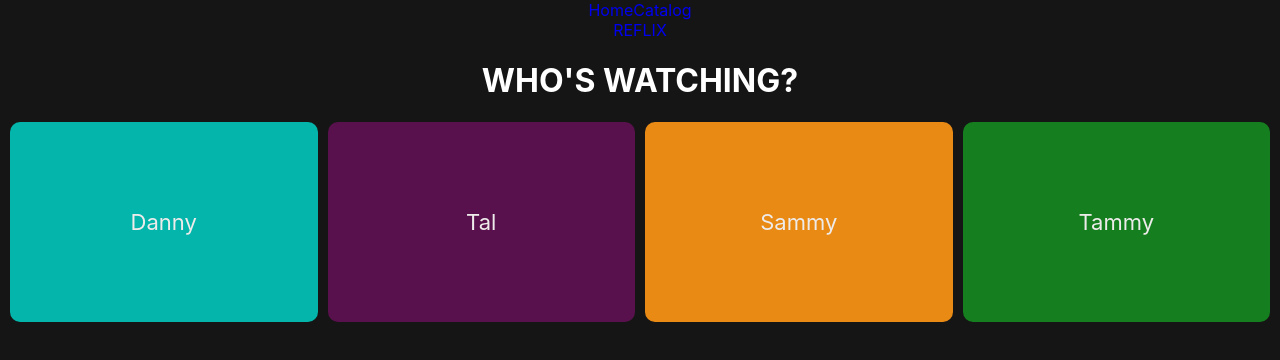
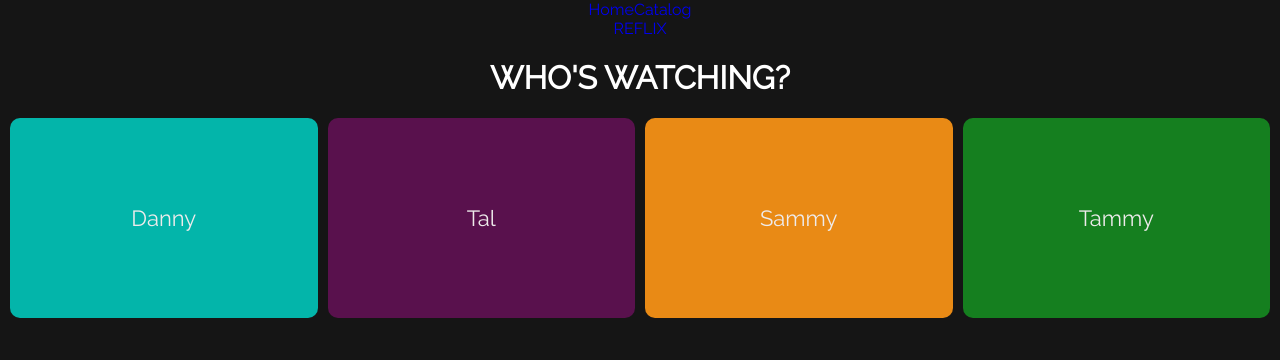
Before and after one commit to danbrud/reflix, a React (Create React App) app: page / in a window 1280 px wide. Shown: the top 360 px of the page. Built offline with nearby package versions, Linux system fonts and the light colour scheme.

Commit message:
Added user functionality. Must fix bug

```diff
--- a/public/index.html
+++ b/public/index.html
@@ -8,7 +8,7 @@
   <meta name="theme-color" content="#000000" />
   <link rel="stylesheet" href="https://use.fontawesome.com/releases/v5.8.1/css/all.css"
     integrity="sha384-50oBUHEmvpQ+1lW4y57PTFmhCaXp0ML5d60M1M7uH2+nqUivzIebhndOJK28anvf" crossorigin="anonymous">
-
+    <link href="https://fonts.googleapis.com/css?family=Raleway" rel="stylesheet">
 
   <!--
       manifest.json provides metadata used when your web app is installed on a
--- a/src/App.css
+++ b/src/App.css
@@ -25,6 +25,7 @@
 
 body {
   background-color: #151515;
+  font-family: 'Raleway', sans-serif;
 }
 
 #link-header {
--- a/src/App.js
+++ b/src/App.js
@@ -10,41 +10,76 @@ import MovieDetail from './components/MovieDetail'
 class App extends Component {
   constructor() {
     super()
+
     this.state = {
       movies: [
-        { id: 0, isRented: false, title: "Tarzan", year: 1999, img: "https://vignette.wikia.nocookie.net/disney-fan-fiction/images/4/42/Tarzan_2004_cover.jpg/revision/latest?cb=20140331030811", descrShort: "Tarzan was born into wealth but raised into incredible misfortune. Shiprweck, parents mauled by a jaguar. Luckily, a troop of gorillas took him in, but the Big Daddy gorilla never took a liking to him. That is, until the end when it's too late. Why is it too late? Watch and find out." },
-        { id: 1, isRented: false, title: "The Lion King", img: "https://img00.deviantart.net/b782/i/2006/207/e/7/the_lion_king_front_cd_cover_by_peachpocket285.jpg", year: 1994, descrShort: "A young lion prince named Simba is born into wealth but raised into incredible misfortune. Trickster uncle, dying father, usurpation. Luckily, an unlikely meerkat-warthog pair take him in and teach him The Ways of the Bum Life. Be prepared for ghostly hallucinations, wild baboons, creepy crawlies." },
-        { id: 2, isRented: false, title: "Beauty and the Beast", year: 1991, img: "https://images-na.ssl-images-amazon.com/images/I/81etFyb9N-L._SL1500_.jpg", descrShort: "A kickass woman named Belle who does not succumb to social norms gets crap from a bunch of village idiots, chief amongst them a total tool named Gaston. Belle shows everyone how great she is when she turns a beast (not Gaston) into a man. Love ensues, but then the villagers fall trap to severe group-think mentality led by the main tool himself." },
-        { id: 3, isRented: false, title: "The Sword in the Stone", year: 1963, img: "https://scdn.nflximg.net/images/0230/3330230.jpg", descrShort: "Arthur is a young boy who just wants to be a knight's squire. Alas, he is dubbed 'Wart' early on, and it was all downhill from there for a while. On a hunting trip he falls in on Merlin, literally. Merlin is a possibly-mentally-unstable-and-ethically-dubious Wizard that turns Arthur into a literate, at-one-point harassed squirrel. Watch to find out what the heck that means." },
-        { id: 4, isRented: false, title: "Beauty and the Beast", year: 2016, img: "https://images-na.ssl-images-amazon.com/images/I/51ArFYSFGJL.jpg", descrShort: "Basically the same as the original, except now Hermi-- Emma Wattson plays Belle, fittingly so some would say, given how actively progressive she is regarding women's rights. Rumor has it that in the bonus scenes she whips out a wand and turns Gaston into a toad, but in order to watch those scenes you need to recite a certain incantation." }
+        { id: 0, isRented: { 0: false, 1: false, 2: false, 3: false }, title: "Tarzan", year: 1999, img: "https://vignette.wikia.nocookie.net/disney-fan-fiction/images/4/42/Tarzan_2004_cover.jpg/revision/latest?cb=20140331030811", descrShort: "Tarzan was born into wealth but raised into incredible misfortune. Shiprweck, parents mauled by a jaguar. Luckily, a troop of gorillas took him in, but the Big Daddy gorilla never took a liking to him. That is, until the end when it's too late. Why is it too late? Watch and find out." },
+        { id: 1, isRented: { 0: false, 1: false, 2: false, 3: false }, title: "The Lion King", img: "https://img00.deviantart.net/b782/i/2006/207/e/7/the_lion_king_front_cd_cover_by_peachpocket285.jpg", year: 1994, descrShort: "A young lion prince named Simba is born into wealth but raised into incredible misfortune. Trickster uncle, dying father, usurpation. Luckily, an unlikely meerkat-warthog pair take him in and teach him The Ways of the Bum Life. Be prepared for ghostly hallucinations, wild baboons, creepy crawlies." },
+        { id: 2, isRented: { 0: false, 1: false, 2: false, 3: false }, title: "Beauty and the Beast", year: 1991, img: "https://images-na.ssl-images-amazon.com/images/I/81etFyb9N-L._SL1500_.jpg", descrShort: "A kickass woman named Belle who does not succumb to social norms gets crap from a bunch of village idiots, chief amongst them a total tool named Gaston. Belle shows everyone how great she is when she turns a beast (not Gaston) into a man. Love ensues, but then the villagers fall trap to severe group-think mentality led by the main tool himself." },
+        { id: 3, isRented: { 0: false, 1: false, 2: false, 3: false }, title: "The Sword in the Stone", year: 1963, img: "https://scdn.nflximg.net/images/0230/3330230.jpg", descrShort: "Arthur is a young boy who just wants to be a knight's squire. Alas, he is dubbed 'Wart' early on, and it was all downhill from there for a while. On a hunting trip he falls in on Merlin, literally. Merlin is a possibly-mentally-unstable-and-ethically-dubious Wizard that turns Arthur into a literate, at-one-point harassed squirrel. Watch to find out what the heck that means." },
+        { id: 4, isRented: { 0: false, 1: false, 2: false, 3: false }, title: "Beauty and the Beast", year: 2016, img: "https://images-na.ssl-images-amazon.com/images/I/51ArFYSFGJL.jpg", descrShort: "Basically the same as the original, except now Hermi-- Emma Wattson plays Belle, fittingly so some would say, given how actively progressive she is regarding women's rights. Rumor has it that in the bonus scenes she whips out a wand and turns Gaston into a toad, but in order to watch those scenes you need to recite a certain incantation." }
       ],
       users: [
-        { name: "Danny", backgroundColor: "#03B5AA", budget: 10 },
-        { name: "Tal", backgroundColor: "#59114D", budget: 15 },
-        { name: "Sammy", backgroundColor: "#E98A15", budget: 17 },
-        { name: "Tammy", backgroundColor: "#157F1F", budget: 18 }
+        { id: 0, name: "Danny", backgroundColor: "#03B5AA", budget: 10 },
+        { id: 1, name: "Tal", backgroundColor: "#59114D", budget: 15 },
+        { id: 2, name: "Sammy", backgroundColor: "#E98A15", budget: 17 },
+        { id: 3, name: "Tammy", backgroundColor: "#157F1F", budget: 18 }
       ],
-      budget: 10.00
+      currentUserId: -1
     }
   }
 
-  updateRented = id => {
+
+  updateRented = (id) => {
+
+    let userId = this.state.currentUserId
 
     let movies = [...this.state.movies]
     let movie = movies.find(m => m.id === id)
-    movie.isRented ? movie.isRented = false : movie.isRented = true
+
+    if (movie.isRented[userId]) {
+      movie.isRented[userId] = false
+    } else if (!movie.isRented[userId] && this.hasEnoughBudget(userId)) {
+      movie.isRented[userId] = true
+    }
 
     this.setState({ movies })
-}
+  }
+
+  hasEnoughBudget = (userId) => {
+
+    let user = this.state.users.find(u => u.id === userId)
+    return (user.budget - 3) >= 0 ? true : false
+
+  }
 
   updateBudget = (id) => {
 
-      let movie = this.state.movies.find(m => m.id === id)
-      let currentBudget = this.state.budget
+    let userId = this.state.currentUserId
 
-      movie.isRented ? this.setState({budget: currentBudget + 3}) : this.setState({budget: - 3})
+    let movie = this.state.movies.find(m => m.id === id)
+    let users = [...this.state.users]
+    let user = users.find(u => u.id === userId)
+
+    let currentBudget = user.budget
+
+    if (movie.isRented[userId]) {
+
+      user.budget = currentBudget + 3
+      this.setState({ users })
+
+    } else if (!movie.isRented[userId] && this.hasEnoughBudget(userId)) {
+
+      user.budget = currentBudget - 3
+      this.setState({ users })
+
+    } else if (!this.hasEnoughBudget(userId)) {
+      alert("You don't have enough money. Please return a movie and try again.")
+    }
 
   }
+
+  updateUser = id => this.setState({currentUserId: id})
 
 
   render() {
@@ -62,8 +97,8 @@ class App extends Component {
             </div>
           </div>
 
-          <Route exact path='/' render={() => <Landing users={this.state.users}/>} />
-          <Route exact path='/catalog' render={() => <Catalog movies={movies} updateRented={this.updateRented} updateBudget={this.updateBudget} budget={this.state.budget}/>} />
+          <Route exact path='/' render={() => <Landing users={this.state.users} updateUser={this.updateUser} />} />
+          <Route exact path='/catalog' render={() => <Catalog movies={movies} updateRented={this.updateRented} updateBudget={this.updateBudget} />} currentUserId={this.state.currentUserId}/>
           <Route exact path='/movies/:id' render={({ match }) => <MovieDetail match={match} movies={movies} />} />
         </div>
       </Router>
--- a/src/components/Catalog.js
+++ b/src/components/Catalog.js
@@ -13,12 +13,12 @@ class Catalog extends Component {
     updateSearch = event => this.setState({ searchValue: event.target.value })
 
 
-    hasRentals = () => this.props.movies.some(m => m.isRented)
+    hasRentals = () => this.props.movies.some(m => m.isRented[this.props.currentUserId])
 
     moviesToDisplay = movie => {
         return (
             movie.title.toLowerCase().includes(this.state.searchValue.toLowerCase())
-                ? <Movie updateRented={this.props.updateRented} movie={movie} key={movie.id} />
+                ? <Movie updateRented={this.props.updateRented} updateBudget={this.props.updateBudget} movie={movie} key={movie.id} />
                 : null
         )
     }
@@ -28,7 +28,7 @@ class Catalog extends Component {
 
         let element = (
             <div>
-                <p>Rented:</p>
+                <p>RENTED:</p>
                 <div className="catalog-container">
                     {rentedMovies.map(m => this.moviesToDisplay(m))}
                 </div>
--- a/src/components/Landing.js
+++ b/src/components/Landing.js
@@ -1,15 +1,7 @@
 import React, { Component } from 'react'
-import {Link} from 'react-router-dom'
+import User from './User'
 
 class Landing extends Component {
-
-    showUsers = () => {
-        let users = this.props.users
-
-        let element = users.map(u => <Link to='/catalog' key={u.name}><div style={{backgroundColor: u.backgroundColor}} className="user-box">{u.name}</div></Link>)
-
-        return element
-    }
 
     render() {
 
@@ -17,7 +9,7 @@ class Landing extends Component {
             <div>
                 <h1>WHO'S WATCHING?</h1>
                 <div id="user-container">
-                    {this.showUsers()}
+                    {this.props.users.map(u => <User key={u.name} user={u} updateUser={this.props.updateUser}/>)}
                 </div>
             </div>
         )
--- /dev/null
+++ b/src/components/User.js
@@ -0,0 +1,20 @@
+import React, { Component } from 'react'
+import {Link} from 'react-router-dom'
+
+class User extends Component {
+
+    updateUser = () => this.props.updateUser(this.props.user.id)
+
+    render() {
+
+        let user = this.props.user
+
+        return (
+            <Link to='/catalog'>
+                <div onClick={this.updateUser} style={{ backgroundColor: user.backgroundColor }} className="user-box">{user.name}</div>
+            </Link>
+        )
+    }
+}
+
+export default User
```
Also changed, not shown: src/components/Movie.js (+9 -3 lines).
